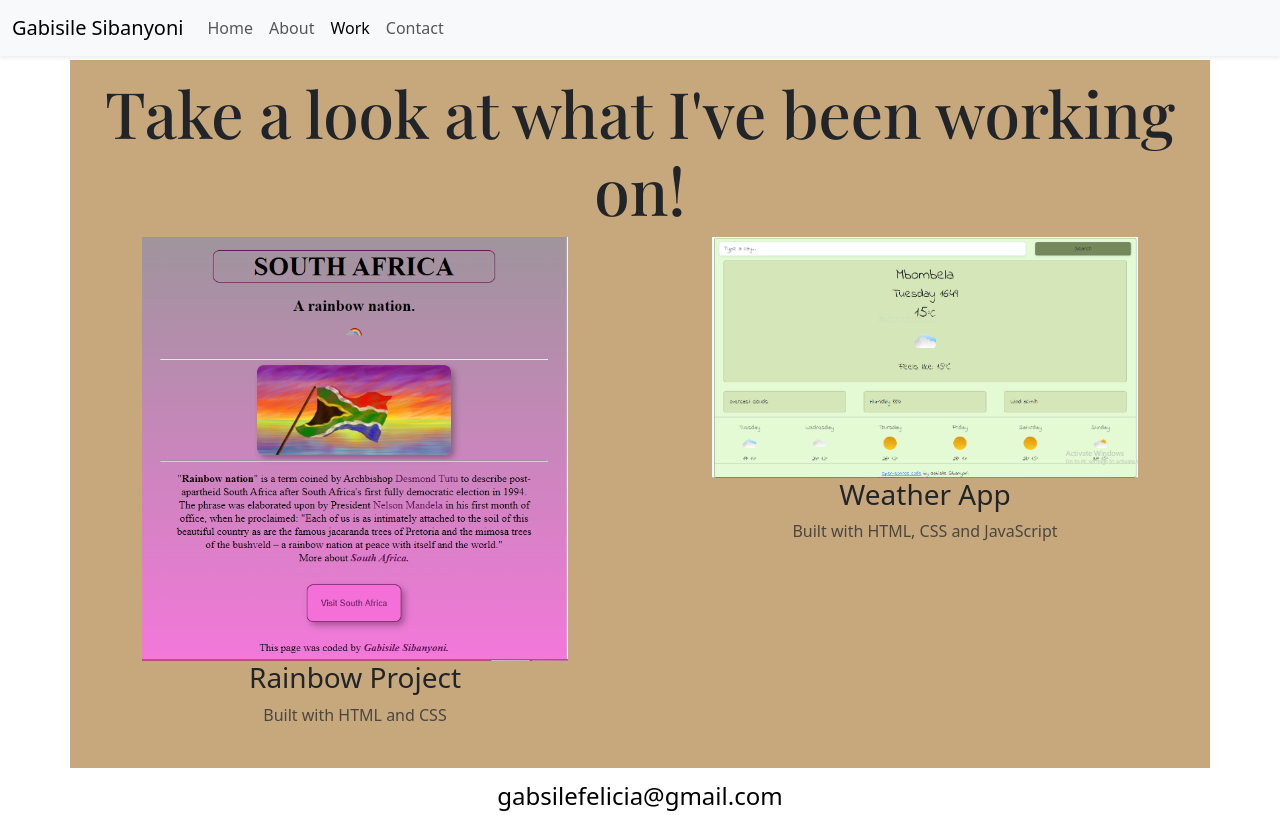
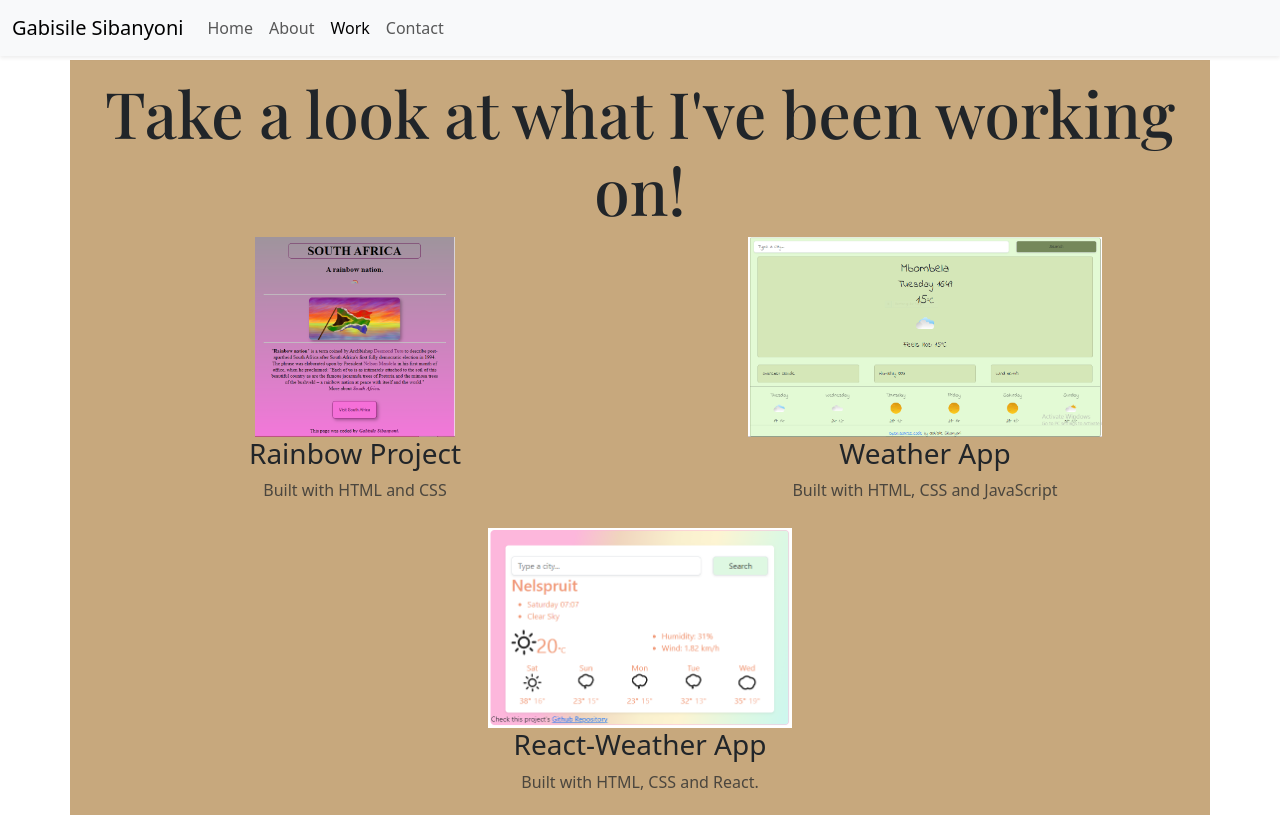
Before and after one commit to Gabisile-felicia/My-Portfolio, a plain HTML site: page work.html in a window 1280 px wide. Shown: the top 815 px of the page. Drawn offline with nearby package versions, Linux system fonts and the light colour scheme.

Commit message:
added a new project to my portfolio. added links on images on the work page to learn more on github .added an effect on work images to emphasize that they are links to the projects Github.

```diff
--- a/styles/portfolio.css
+++ b/styles/portfolio.css
@@ -138,3 +138,16 @@ footer .social-links a:hover {
   color: #fff;
   background: var(--labeling-color);
 }
+.zoom-wrapper {
+  height: 200px;
+  overflow: hidden;
+  border-radius: 8px;
+}
+.zoom-wrapper img {
+  object-fit: cover;
+  transition: transform 0.8s;
+  height: 100%;
+}
+.zoom-wrapper:hover img {
+  transform: scale(1.5);
+}
--- a/work.html
+++ b/work.html
@@ -76,23 +76,60 @@
       <h1 class="about-intro">Take a look at what I've been working on!</h1>
       <div class="row">
         <div class="col-lg-6">
+          <a
+            href="https://ornate-genie-35e916.netlify.app/"
+            target="_blank"
+            rel="noopener noreferrer"
+          >
+            <div class="zoom-wrapper">
               <img
                 src="images/rainbow.PNG"
                 alt="Gabisile`s photo"
                 class="img-fluid images"
               />
+            </div>
+          </a>
           <h3>Rainbow Project</h3>
           <p class="text-muted" id="rainbow-project">Built with HTML and CSS</p>
         </div>
         <div class="col-lg-6">
+          <a
+            href="https://ephemeral-kangaroo-4ec13a.netlify.app/"
+            target="_blank"
+            rel="noopener noreferrer"
+          >
+            <div class="zoom-wrapper">
               <img
                 src="images/weatherapp.PNG"
                 alt="Gabisile`s photo"
-            class="img-fluid images"
+                class="img-fluid images zoom-wrapper"
               />
+            </div>
+          </a>
           <h3>Weather App</h3>
           <p class="text-muted" id="weather-app">
             Built with HTML, CSS and JavaScript
+          </p>
+        </div>
+      </div>
+      <div class="row">
+        <div class="col-lg-12">
+          <a
+            href="https://jazzy-lily-512fb3.netlify.app/"
+            target="_blank"
+            rel="noopener noreferrer"
+          >
+            <div class="zoom-wrapper">
+              <img
+                src="images/React weather app.PNG"
+                alt="Gabisile`s photo"
+                class="img-fluid images zoom-wrapper"
+              />
+            </div>
+          </a>
+          <h3>React-Weather App</h3>
+          <p class="text-muted" id="react-weather-app">
+            Built with HTML, CSS and React.
           </p>
         </div>
       </div>
```
Also changed, not shown: index.html (+24 -0 lines), images/React weather app.PNG (added). Lines whose indentation alone changed are shown as unchanged.
